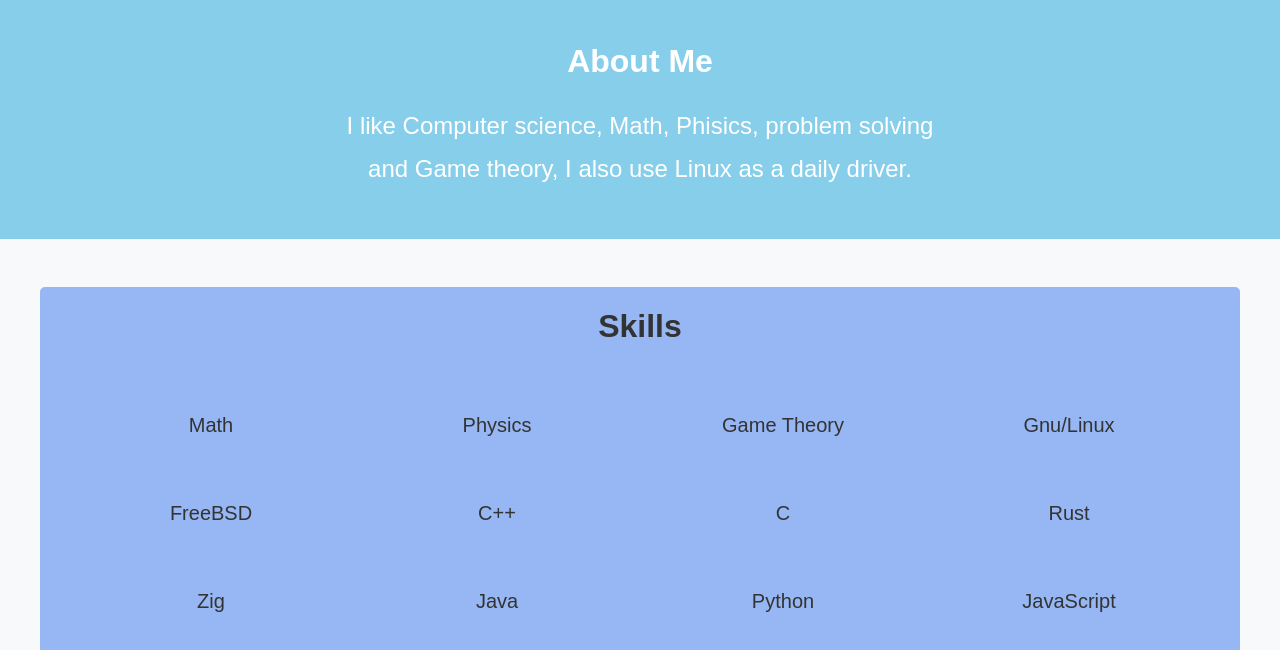
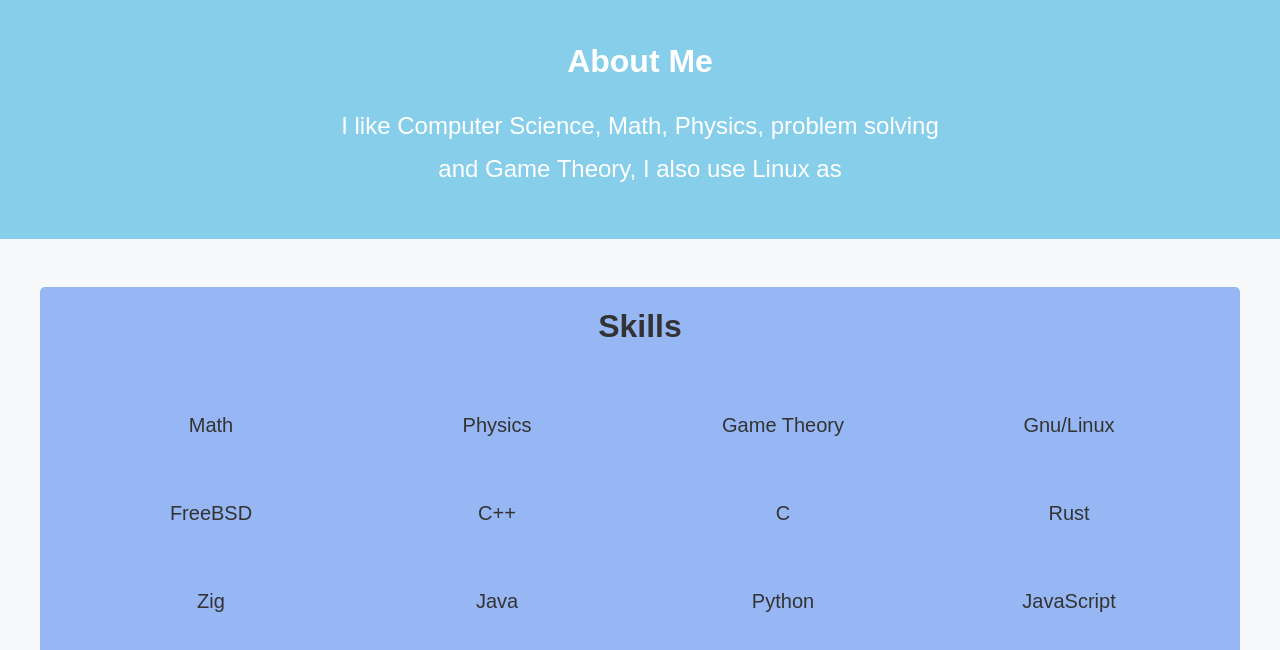
Before and after one commit to General-Sandwalker/Mini-Portfolio, a plain HTML site: page index.html in a window 1280 px wide. Shown: the part 138-788 px from the top of the page. Drawn offline with nearby package versions, Linux system fonts and the light colour scheme.

Commit message:
fixed a spelling mistake

```diff
--- a/index.html
+++ b/index.html
@@ -46,8 +46,7 @@
                 <h2 class="text-center mb-4">About Me</h2>
                 <div class="row justify-content-center">
                     <div class="col-md-8 text-center">
-                        <p>I like Computer science, Math, Phisics, problem solving and Game theory, I also use Linux as
-                            a daily driver.</p>
+                        <p>I like Computer Science, Math, Physics, problem solving and Game Theory, I also use Linux as
                     </div>
                 </div>
             </div>
```
